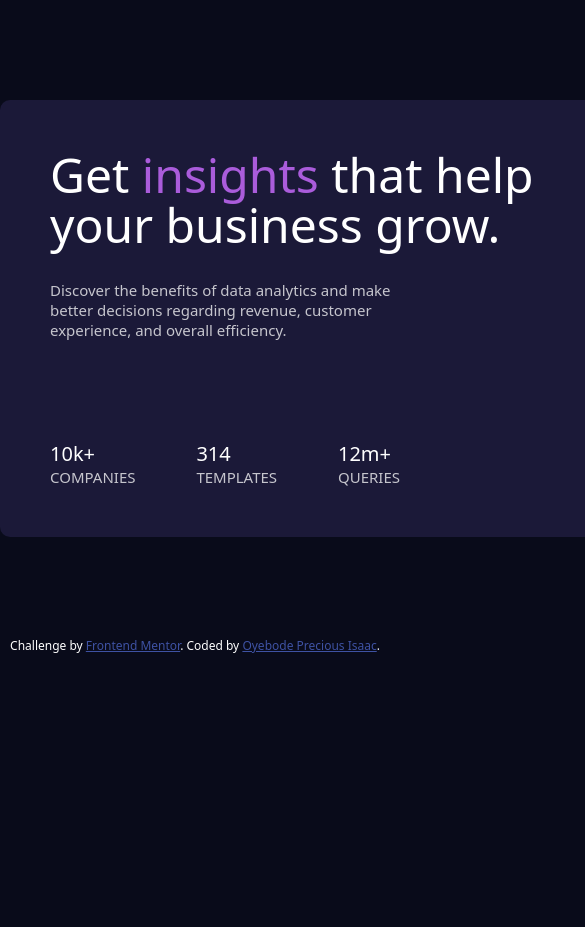
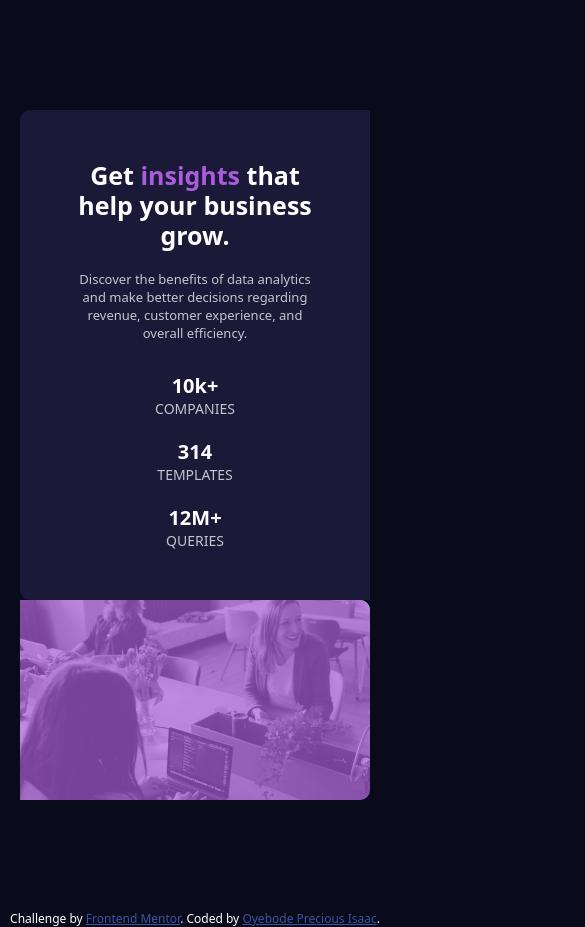
Before and after one commit to OYEBODEPRECIOUS/stat-preview-card, a plain HTML site: page index.html in a window 390 px wide. Shown: the top 927 px of the page, 585 px wide, since content can reach past the window. Before the commit the page ends 844 px from the top, so only its background shows below. Drawn offline with Linux system fonts and the light colour scheme.

Commit message:
add responsiveness to page

```diff
--- a/css/styles.css
+++ b/css/styles.css
@@ -22,7 +22,7 @@ body {
   background-color: hsl(244, 38%, 16%);
   border-top-left-radius: 10px;
   border-bottom-left-radius: 10px;
-  padding: 50px;
+  padding: 30px;
 }
 
 .heading {
@@ -35,7 +35,7 @@ body {
 
 .description {
   width: 350px;
-  margin-bottom: 100px;
+  margin-bottom: 50px;
   color: hsla(0, 0%, 100%, 0.75);
 }
 
@@ -63,6 +63,7 @@ body {
 .business-img {
   background: url(/images/image-header-desktop.jpg);
   background-size: cover;
+  background-position: center;
   background-repeat: no-repeat;
   z-index: 2;
   border-bottom-right-radius: 10px;
@@ -72,7 +73,7 @@ body {
 .overlay {
   background-color: hsla(277, 64%, 61%, 0.7);
   z-index: 80;
-  width: 470px;
+  width: 350px;
   height: 100%;
   z-index: 5;
   border-bottom-right-radius: 10px;
@@ -83,12 +84,141 @@ span {
   color: hsl(277, 64%, 61%);
 }
 
-
 .stat {
   font-size: 20px;
   color: hsl(0, 0%, 100%);
+  font-weight: 700;
 }
 
 .title {
   color: hsla(0, 0%, 100%, 0.75);
 }
+
+/* RESPONSIVENESS */
+
+@media screen and (max-width: 1000px) {
+  /* body {
+    background-color: green;
+  } */
+
+  .heading {
+    font-size: 30px;
+    width: 300px;
+  }
+
+  .description {
+    width: 350px;
+  }
+
+  .stat-container {
+    width: 100px;
+  }
+}
+
+@media screen and (max-width: 800px) {
+  /* body {
+    background-color: red;
+  } */
+
+  .heading {
+    font-size: 25px;
+    width: 300px;
+  }
+
+  .description {
+    width: 300px;
+  }
+
+  .stat-container {
+    width: 80px;
+  }
+}
+
+@media screen and (max-width: 768px) {
+  /* body {
+    background-color: pink;
+  } */
+
+  .preview-card {
+    padding: 10px;
+  }
+
+  .heading {
+    font-size: 25px;
+    width: 200px;
+    line-height: 30px;
+    margin-bottom: 20px;
+  }
+
+  .description {
+    width: 200px;
+    margin-bottom: 30px;
+    font-size: 13px;
+  }
+
+  .business-stat {
+    width: 200px;
+  }
+
+  .title {
+    font-size: 14px;
+  }
+
+  .company {
+    font-size: 14px;
+  }
+
+  .overlay {
+    width: 300px;
+  }
+}
+
+@media screen and (max-width: 650px) {
+  /* body {
+    background-color: orange;
+  } */
+
+  .preview-card {
+    display: flex;
+    flex-direction: column;
+  }
+
+  .business-info {
+    padding: 50px;
+    display: flex;
+    flex-direction: column;
+  }
+
+  .heading {
+    width: 250px;
+    text-align: center;
+    font-weight: 700;
+  }
+
+  .description {
+    text-align: center;
+    width: 250px;
+    font-weight: 500;
+  }
+
+  .business-stat {
+    display: flex;
+    flex-direction: column;
+    align-items: center;
+    gap: 20px;
+    width: 100%;
+    text-align: center;
+  }
+
+  .business-img {
+    background: url(/images/image-header-mobile.jpg);
+    background-position: center;
+    background-repeat: no-repeat;
+    background-size: cover;
+  }
+
+  .overlay {
+    width: 100%;
+    height: 200px;
+  }
+}
--- a/index.html
+++ b/index.html
@@ -53,7 +53,7 @@
           </div>
           <div class="queries">
             <div class="stat-container">
-              <p class="stat">12m+</p>
+              <p class="stat">12M+</p>
               <p class="title">QUERIES</p>
             </div>
           </div>
```
Also changed, not shown: screenshot/Desktop-design.png (added).
